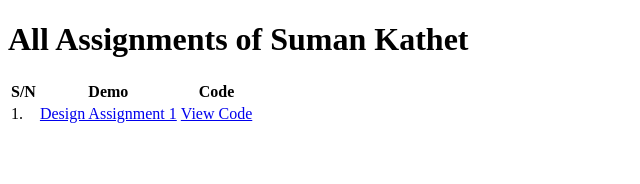
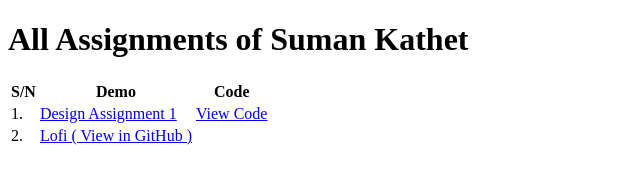
Before and after one commit to sumankathet51/leapfrog, a plain HTML site: page index.html in a window 1280 px wide. Shown: the whole page, without its empty margins (0-640 px from the left). Drawn offline with Linux system fonts and the light colour scheme.

Commit message:
add lofi link

```diff
--- a/index.html
+++ b/index.html
@@ -32,6 +32,20 @@
             </a>
           </td>
         </tr>
+
+        <tr>
+          <td>2.</td>
+          <td>
+            <a href="https://github.com/sumankathet51/leapfrog/tree/main/assignment/html_assignment/lofi" target="_blank">
+              Lofi ( View in GitHub )
+            </a>
+            </td>
+          <td>
+            <!-- <a href="https://github.com/sumankathet51/leapfrog/tree/main/assignment/html_assignment" target="_blank">
+              View Code
+            </a> -->
+          </td>
+        </tr>
       </tbody>
     </table>
   </body>
```
Also changed, not shown: 2 other files.
